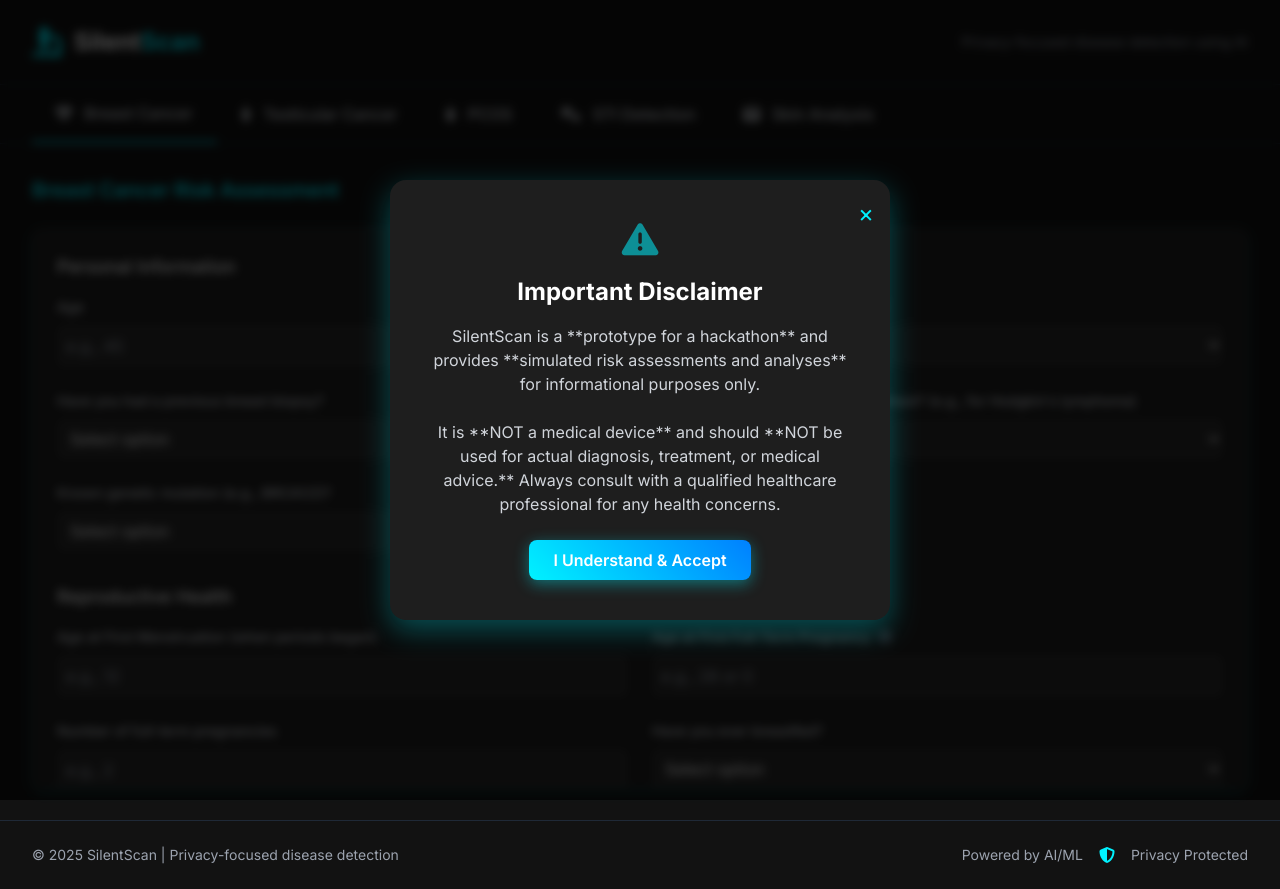
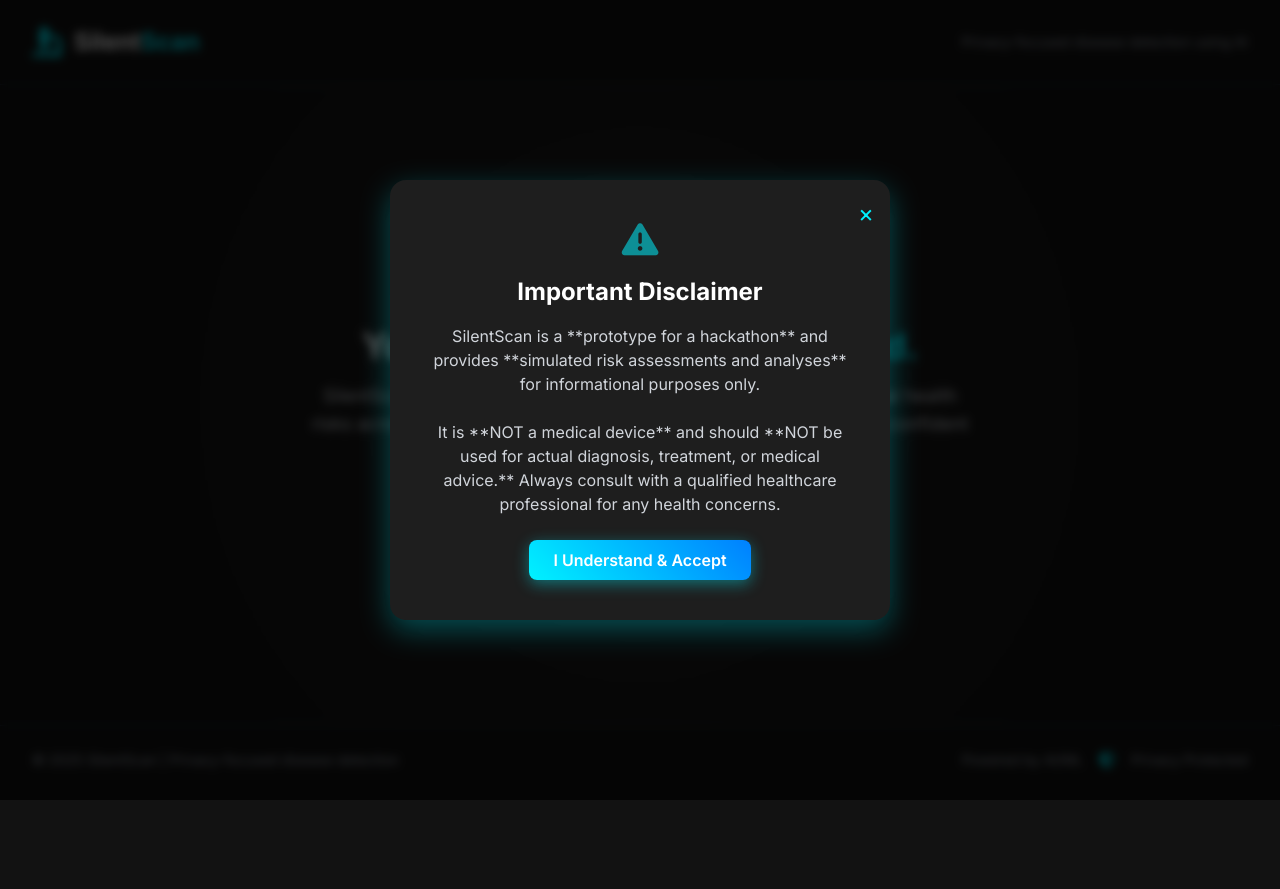
Before and after one commit to Mayank130-sm/gemini-app, a plain HTML site: page frontend/index.html in a window 1280 px wide. After the commit the page ends 800 px from the top, so only its background shows below. Drawn offline with nearby package versions, Linux system fonts and the light colour scheme.

Commit message:
Update index.html

```diff
--- a/frontend/index.html
+++ b/frontend/index.html
@@ -51,6 +51,7 @@
       background-color: #121212;
       color: #ffffff;
       font-family: 'Inter', sans-serif;
+      overflow-y: hidden; /* Hide scrollbar on body when landing page is active */
     }
 
     .card {
@@ -227,6 +228,32 @@
     .notification.success {
       background-color: #4CAF50;
     }
+
+    /* Landing page specific styles */
+    .landing-page {
+      display: flex;
+      flex-direction: column;
+      justify-content: center;
+      align-items: center;
+      min-height: calc(100vh - 88px - 72px); /* Full height minus header and footer */
+      text-align: center;
+      padding: 2rem;
+      background: radial-gradient(circle at center, #1e1e1e 0%, #121212 70%); /* Subtle radial gradient */
+      animation: fadeIn 1s ease-out;
+      overflow-y: hidden; /* Hide internal scrollbar */
+    }
+
+    .landing-page .neon-button {
+      font-size: 1.25rem; /* Larger button */
+      padding: 1rem 3rem;
+    }
+
+    /* Main app container to hide/show */
+    .main-app-content {
+      display: none; /* Initially hidden by default */
+      flex-grow: 1;
+      flex-direction: column;
+    }
   </style>
 </head>
 <body class="min-h-screen flex flex-col">
@@ -240,6 +267,17 @@
     </div>
   </header>
 
+  <div id="landing-page" class="landing-page">
+    <i class="fas fa-shield-alt text-neonBlue text-6xl mb-6 animate-bounce-pulse"></i>
+    <h2 class="text-4xl font-extrabold text-white mb-4">Your Health, <span class="text-neonBlue">Privately Scanned.</span></h2>
+    <p class="text-lg text-gray-300 max-w-2xl mb-10">
+      SilentScan leverages AI to provide preliminary insights into potential health risks across various conditions.
+      Empower yourself with knowledge, confident in your privacy.
+    </p>
+    <button id="get-started-button" class="neon-button">Get Started</button>
+  </div>
+
+  <div id="main-app-content" class="main-app-content">
     <nav class="w-full border-b border-gray-800 sticky top-0 bg-darkBg z-10">
       <div class="container mx-auto px-4 sm:px-8">
         <div class="flex overflow-x-auto hide-scrollbar" id="tabs">
@@ -1282,8 +1320,7 @@
         </div>
       </div>
     </main>
-
-  <footer class="py-6 px-4 sm:px-8 border-t border-gray-800">
+  </div> <footer class="py-6 px-4 sm:px-8 border-t border-gray-800">
     <div class="container mx-auto">
       <div class="flex flex-col md:flex-row justify-between items-center">
         <div class="mb-4 md:mb-0">
```
Lines whose indentation alone changed are shown as unchanged.
